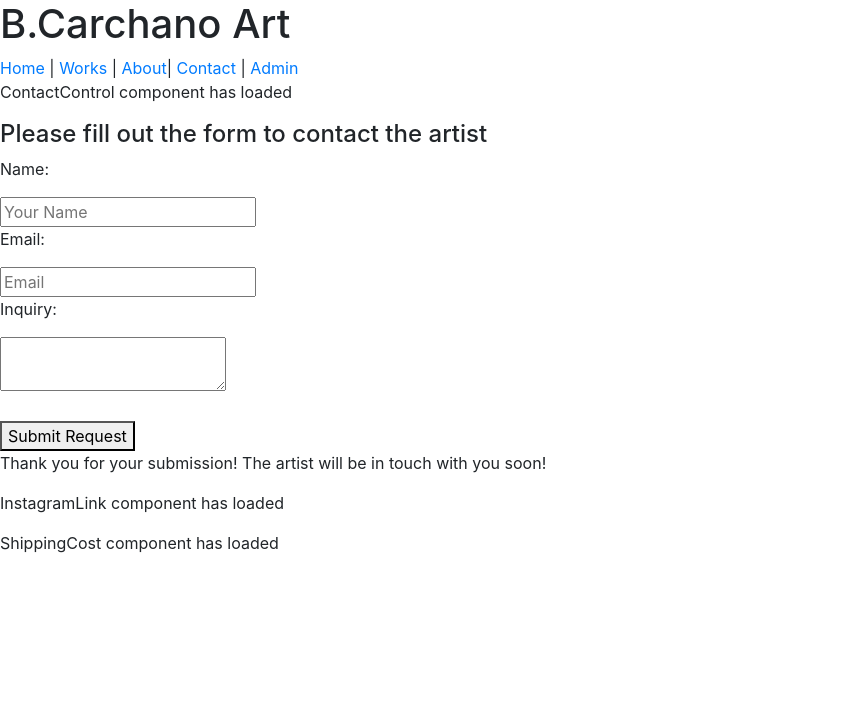
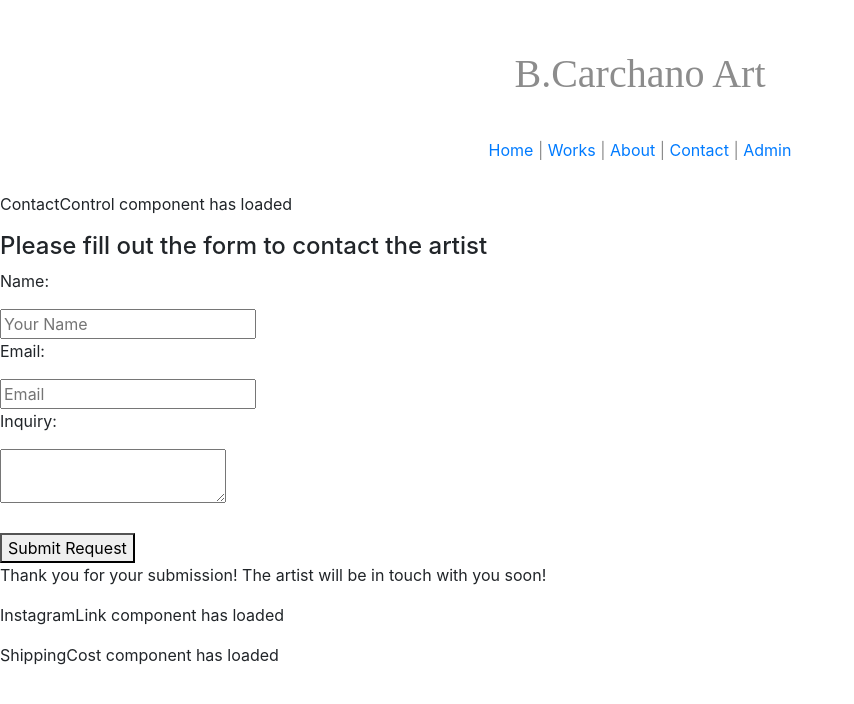
Before and after one commit to kevinmbabcock/b-carchano-art, a React app: page /#/contact in a window 1280 px wide. Shown: the top 704 px of the page, without its empty margins (0-854 px from the left). Built offline with nearby package versions, Linux system fonts and the light colour scheme.

Commit message:
add styles to NavBar and Header components

```diff
--- a/src/components/Admin.jsx
+++ b/src/components/Admin.jsx
@@ -1,13 +1,15 @@
 import React from 'react';
+import AdminNavBar from './AdminNavBar';
 import AddWork from './AddWork';
 import WorksListContainer from './WorksListContainer';
 import EditBio from './EditBio';
 import InquiriesListContainer from './InquiriesListContainer';
+import { Switch, Route, withRouter } from 'react-router-dom';
 
 function Admin(){
   return (
     <div>
-      <p>Admin component has loaded</p>
+      <AdminNavBar />
       <AddWork />
       <WorksListContainer />
       <EditBio />
--- /dev/null
+++ b/src/components/AdminNavBar.jsx
@@ -0,0 +1,11 @@
+import React from 'react';
+
+function AdminNavBar(){
+  return (
+    <div>
+      <p>AdminNavBar component has loaded</p>
+    </div>
+  );
+}
+
+export default AdminNavBar;
--- a/src/components/Header.jsx
+++ b/src/components/Header.jsx
@@ -1,9 +1,21 @@
 import React from 'react';
 
 function Header(){
+  var textStyle = {
+    textAlign: 'center',
+    fontFamily: 'cursive',
+    color: '#8c8c8c'
+  }
+
+  var headerStyle = {
+    backgroundColor: '#ffffff',
+    marginTop: '50px',
+    marginBottom: '40px'
+  }
+
   return (
-    <div>
-      <h1>B.Carchano Art</h1>
+    <div style={headerStyle}>
+      <h1 style={textStyle}>B.Carchano Art</h1>
     </div>
   );
 }
--- a/src/components/NavBar.jsx
+++ b/src/components/NavBar.jsx
@@ -2,9 +2,16 @@ import React from 'react';
 import { Link } from 'react-router-dom';
 
 function Navbar(){
+
+  var localStyle = {
+    textAlign: 'center',
+    color: '#8c8c8c',
+    marginBottom: '30px'
+  }
+
   return (
-    <div>
-      <Link to='/'>Home</Link> | <Link to='/works'>Works</Link> | <Link to='/about'>About</Link>| <Link to='/contact'>Contact</Link> | <Link to='/admin'>Admin</Link>
+    <div style={localStyle}>
+      <Link to='/'>Home</Link>  |  <Link to='/works'>Works</Link>  |  <Link to='/about'>About</Link>  |  <Link to='/contact'>Contact</Link>  |  <Link to='/admin'>Admin</Link>
     </div>
   );
 }
```
